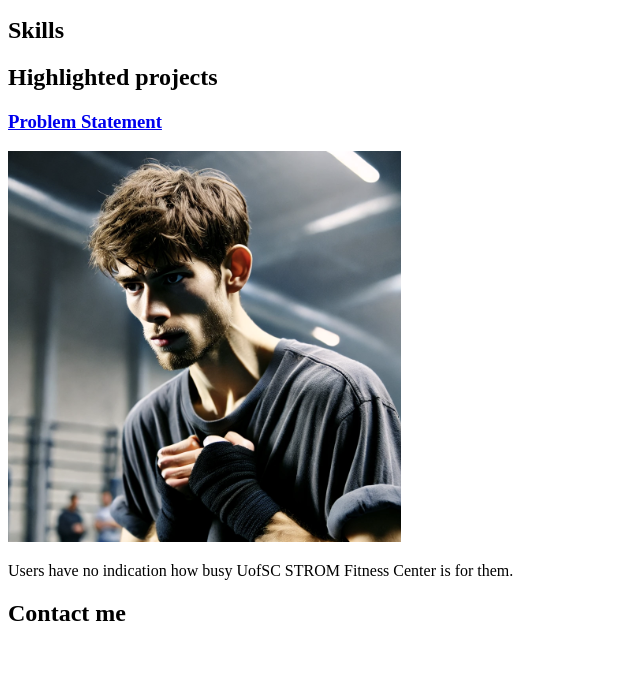
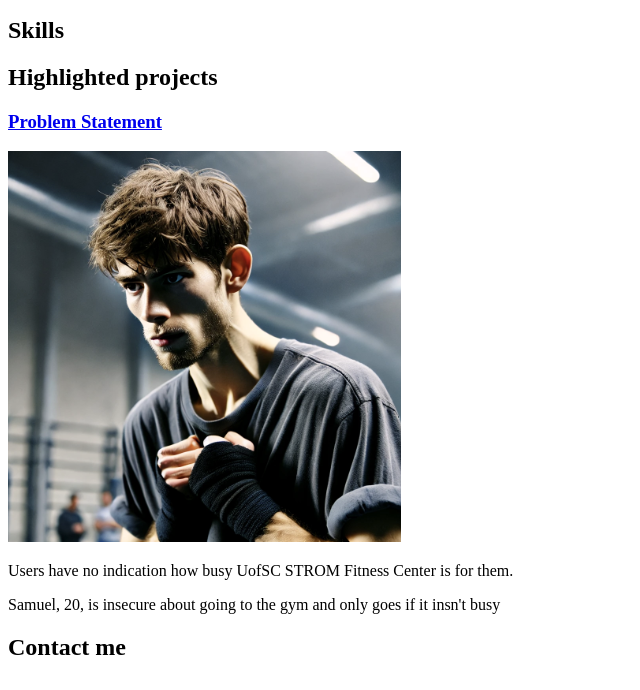
Before and after one commit to cmhanner/cmhanner.github.io, a plain HTML site: page CSCE190HW1.html in a window 1280 px wide. Shown: the part 110-800 px from the top of the page, without its empty margins (0-640 px from the left). Drawn offline with Linux system fonts and the light colour scheme.

Commit message:
Week 5 added persona description

```diff
--- a/CSCE190HW1.html
+++ b/CSCE190HW1.html
@@ -13,6 +13,7 @@
           <a href="files/Personas.pdf"><h3>Problem Statement</h3></a>
           <a href="files/Personas.pdf"><img src="images/Week 5 Persona .png"></a>
           <p>Users have no indication how busy UofSC STROM Fitness Center is for them.</p>
+          <p>Samuel, 20, is insecure about going to the gym and only goes if it insn't busy</p>
           </section>
           </div>
 
```
